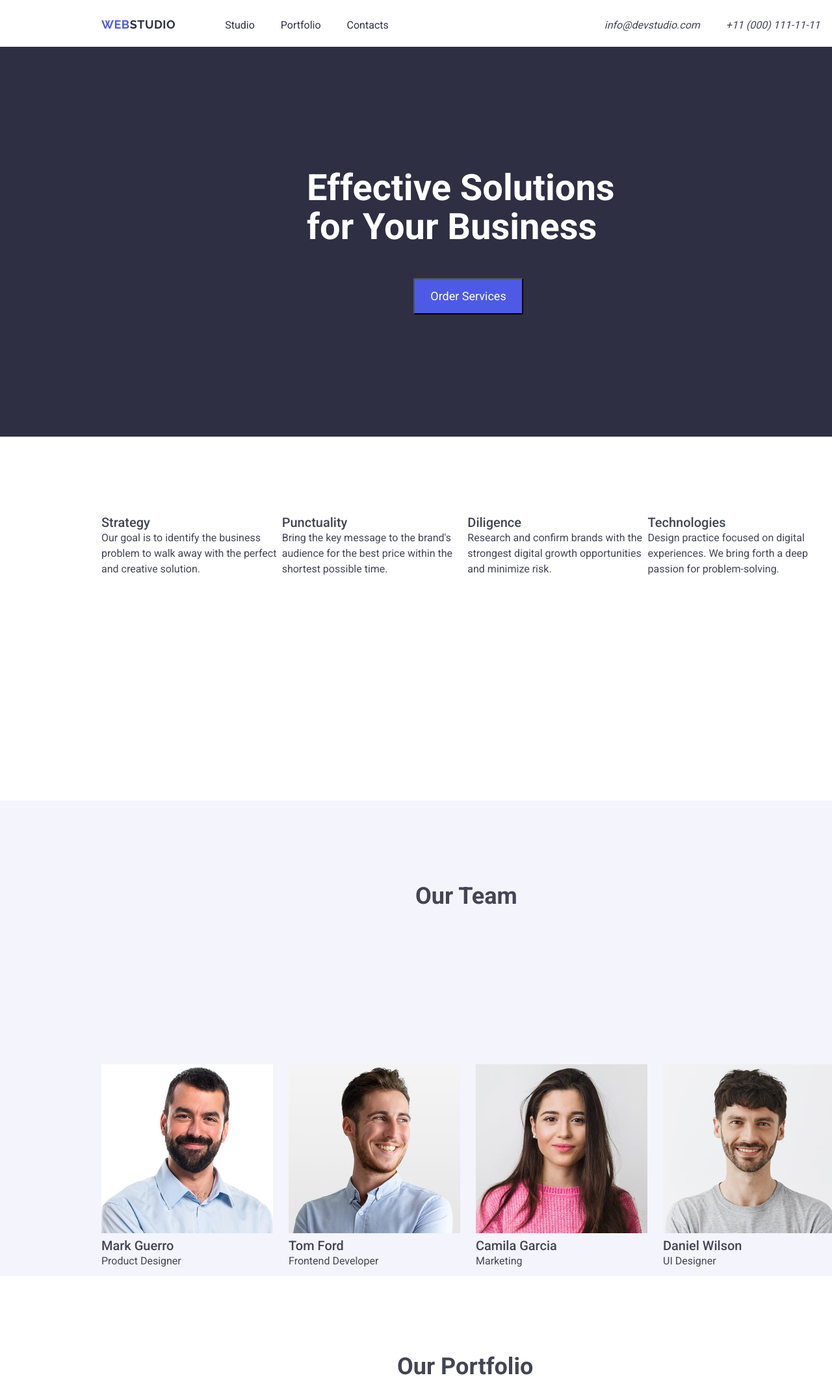
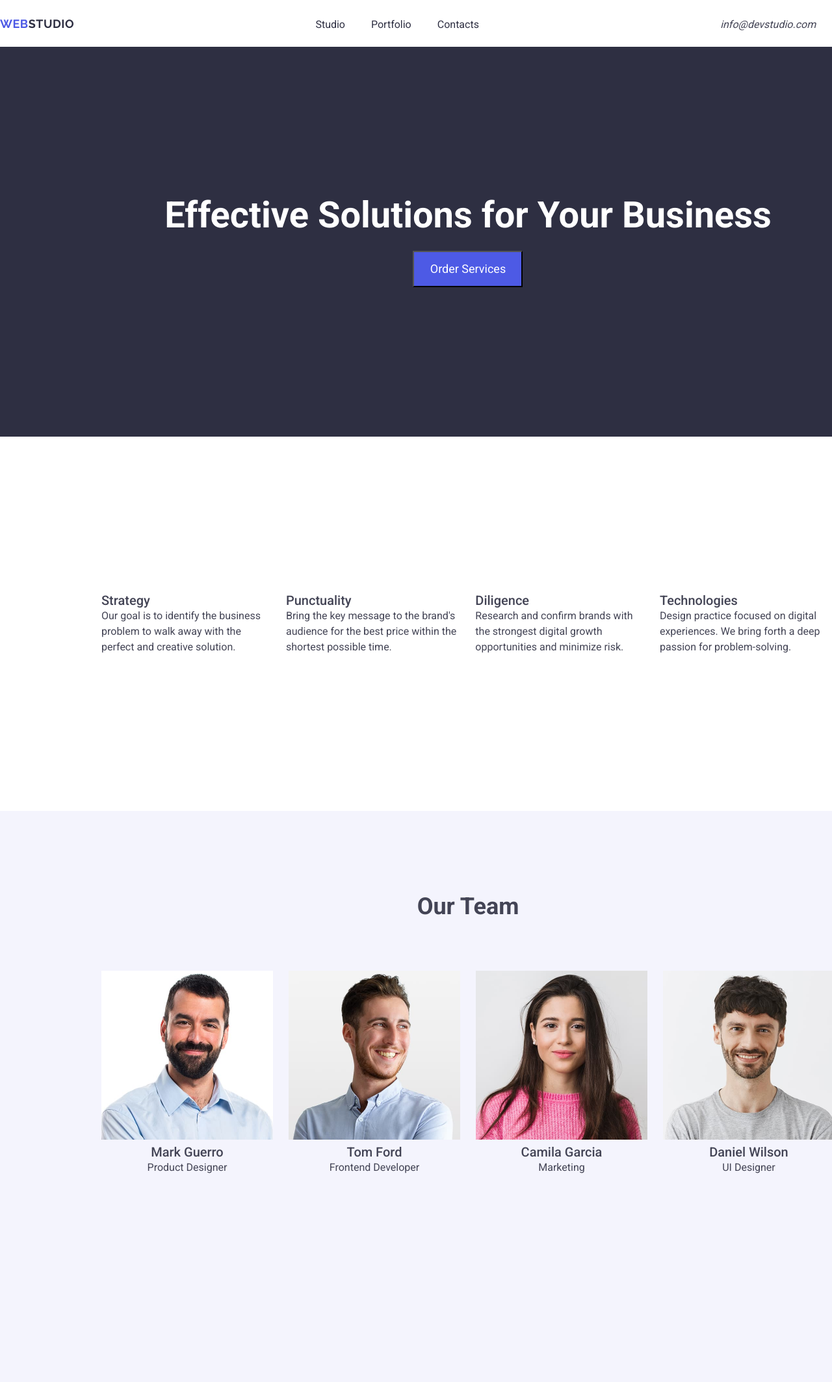
Before and after one commit to berkaykaplann/goit-markup-hw-03, a plain HTML site: page index.html in a window 1280 px wide. Shown: the top 2127 px of the page at 65% size. Drawn offline with nearby package versions, Linux system fonts and the light colour scheme.

Commit message:
modified

```diff
--- a/index.html
+++ b/index.html
@@ -60,15 +60,12 @@
       <main>
         <section class="title-section">
           <div class="title-section-container">
-            <div class="container-content">
-              <h1 id="title">Effective Solutions for Your Business</h1>
-              <button class="button" type="button">Order Services</button>
-            </div>
+            <h1 id="title">Effective Solutions for Your Business</h1>
+            <button class="button" type="button">Order Services</button>
           </div>
         </section>
 
-        <section>
-          <div class="info-container"></div>
+        <section class="info-section section">
           <ul class="main-list">
             <li>
               <h3 class="main-subheading">Strategy</h3>
@@ -101,7 +98,7 @@
           </ul>
         </section>
 
-        <section class="team-section">
+        <section class="team-section section">
           <div class="team-container">
             <h2 class="team-title">Our Team</h2>
             <ul class="team-list">
@@ -136,9 +133,10 @@
           </div>
         </section>
 
-        <section class="section-portfolio">
-          <h2 class="title-portfolio">Our Portfolio</h2>
+        <section class="section-portfolio section">
           <div class="portfolio-container">
+            <h2 class="title-portfolio">Our Portfolio</h2>
+
             <ul class="list-portfolio">
               <li>
                 <img
--- a/style.css
+++ b/style.css
@@ -43,7 +43,6 @@ ul {
   font-size: 56px;
   font-weight: 700;
   line-height: 107%;
-  margin-right: 472px;
 }
 
 .main-subheading {
@@ -81,14 +80,13 @@ ul {
 .footer-description {
   font-size: 16px;
   line-height: 150%;
+  display: inline-block;
 }
 
 .header {
   background-color: #ffffff;
 }
 .header-logo {
-  margin-top: 24px;
-  margin-left: 156px;
   display: inline-block;
 }
 .header-logo a {
@@ -103,11 +101,6 @@ ul {
 
 .header-logo a span {
   color: #2e2f42;
-}
-
-.title-section {
-  color: white;
-  background-color: #2e2f42;
 }
 
 .button {
@@ -153,16 +146,15 @@ ul {
 .list-portfolio {
   font-size: 16px;
   line-height: 150%;
-  margin-left: 156px;
-  margin-top: 232px;
+  justify-content: center;
 }
 
 .title-portfolio {
   font-size: 36px;
   font-weight: 700;
   line-height: 111%;
-  margin-top: 120px;
-  margin-left: 611px;
+  text-align: center;
+  padding-bottom: 72px;
 }
 
 h1,
@@ -184,23 +176,22 @@ ul {
 }
 .container {
   width: 1440px;
+  margin: 0 auto;
 }
 
 .header-container {
   display: flex;
+  justify-content: space-between;
+  align-items: center;
   height: 72px;
 }
 .navbar-list {
   display: flex;
-  margin-top: 24px;
-  margin-left: 76px;
   gap: 40px;
 }
 
 .address-list {
   display: flex;
-  margin-top: 24px;
-  margin-left: 332px;
   gap: 40px;
 }
 
@@ -211,45 +202,52 @@ address {
   display: inline-block;
 }
 
-.title-section-container {
+.title-section {
+  color: white;
+  background-color: #2e2f42;
+  display: flex;
+  justify-content: center;
+  align-items: center;
+  text-align: center;
   height: 600px;
 }
 
-.container-content {
-  display: inline-block;
-  margin-top: 188px;
-  margin-left: 472px;
+.title-section-container {
+  display: flex;
+  flex-direction: column;
+  align-items: center;
+  gap: 24px;
 }
-.container-content button {
+
+.button {
   width: 169px;
   height: 56px;
-  margin-top: 48px;
-  margin-left: 164px;
 }
 
 .main-list {
   display: flex;
-  margin-top: 120px;
-  margin-left: 156px;
-  margin-right: 156px;
+  padding: 120px 156px;
 }
 .team-container {
   height: 732px;
 }
 .team-list {
   display: flex;
-  margin-top: 232px;
-  margin-left: 156px;
+  justify-content: center;
   gap: 24px;
+  padding-top: 72px;
+}
+
+.team-list h3,
+.team-list p {
+  text-align: center;
 }
 
 .team-container .team-title {
-  padding-top: 120px;
-  margin-top: 344px;
-  margin-left: 639px;
+  text-align: center;
 }
 
-.portfolio-container .list-portfolio {
+.list-portfolio {
   display: flex;
   flex-wrap: wrap;
   gap: 24px 48px;
@@ -260,6 +258,17 @@ footer {
 }
 
 .footer-container {
-  margin-top: 100px;
-  margin-left: 156px;
+  display: flex;
+  flex-direction: column;
+  gap: 16px;
+  padding-top: 100px;
+  padding-left: 156px;
 }
+
+.section {
+  padding: 120px 0;
+}
+
+.main-list {
+  gap: 24px;
+}
```
